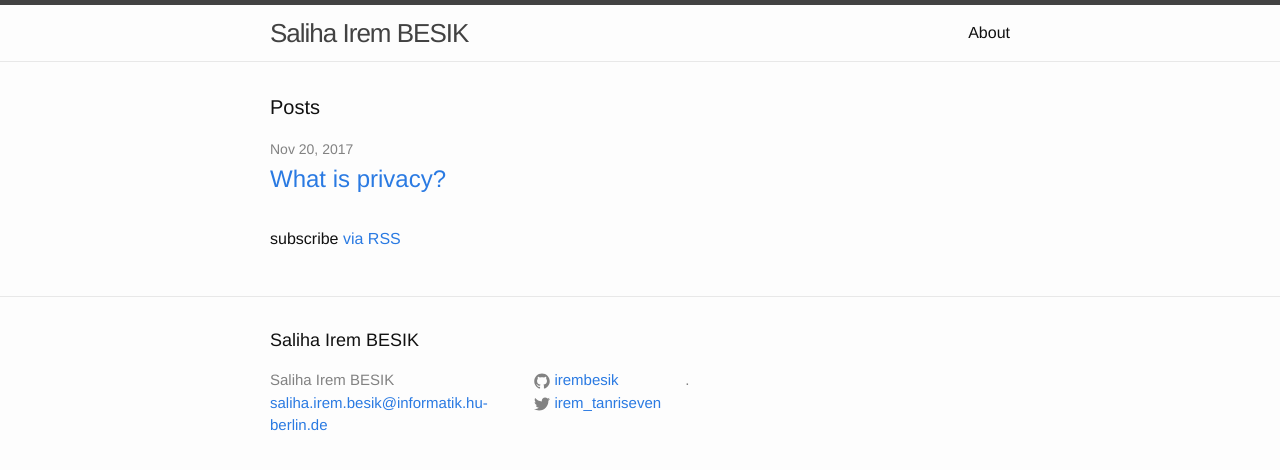
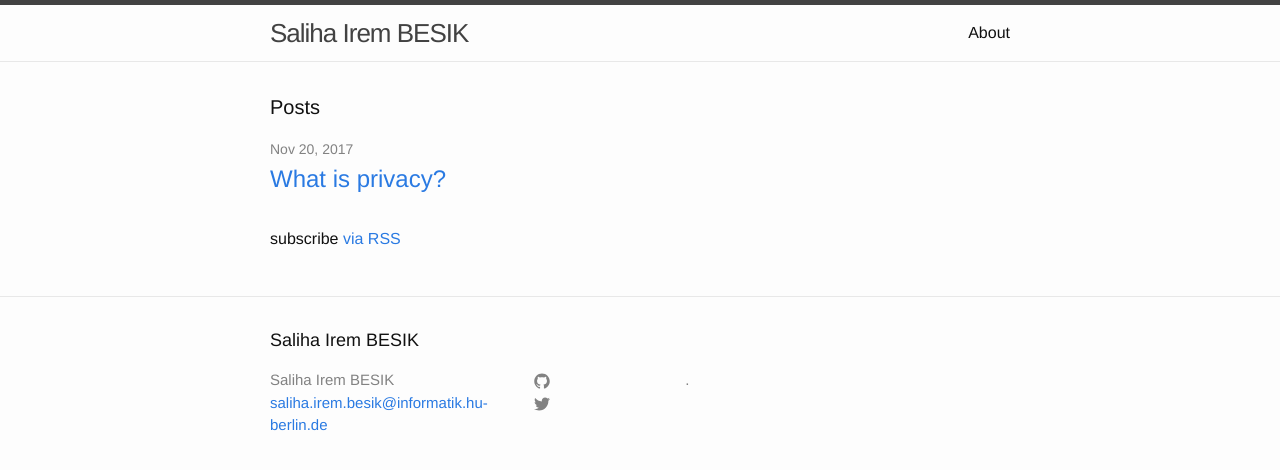
Before and after one commit to irembesik/irembesik.github.io, a Jekyll site: the page built from index.html, in a window 1280 px wide. Shown: the top 470 px of the page. Built offline with Jekyll 4.4.1, drawn with Linux system fonts in a browser that asks for light colours.

Commit message:
clean up config

```diff
--- a/_config.yml
+++ b/_config.yml
@@ -12,8 +12,8 @@ description: > # this means to ignore newlines until "baseurl:"
   .
 baseurl: "" # the subpath of your site, e.g. /blog
 url: "http://irembesik.github.io/" # the base hostname & protocol for your site
-twitter_username: irem_tanriseven
-github_username:  irembesik
+twitter_username: ""
+github_username: ""
 
 # Build settings
 markdown: kramdown
```
